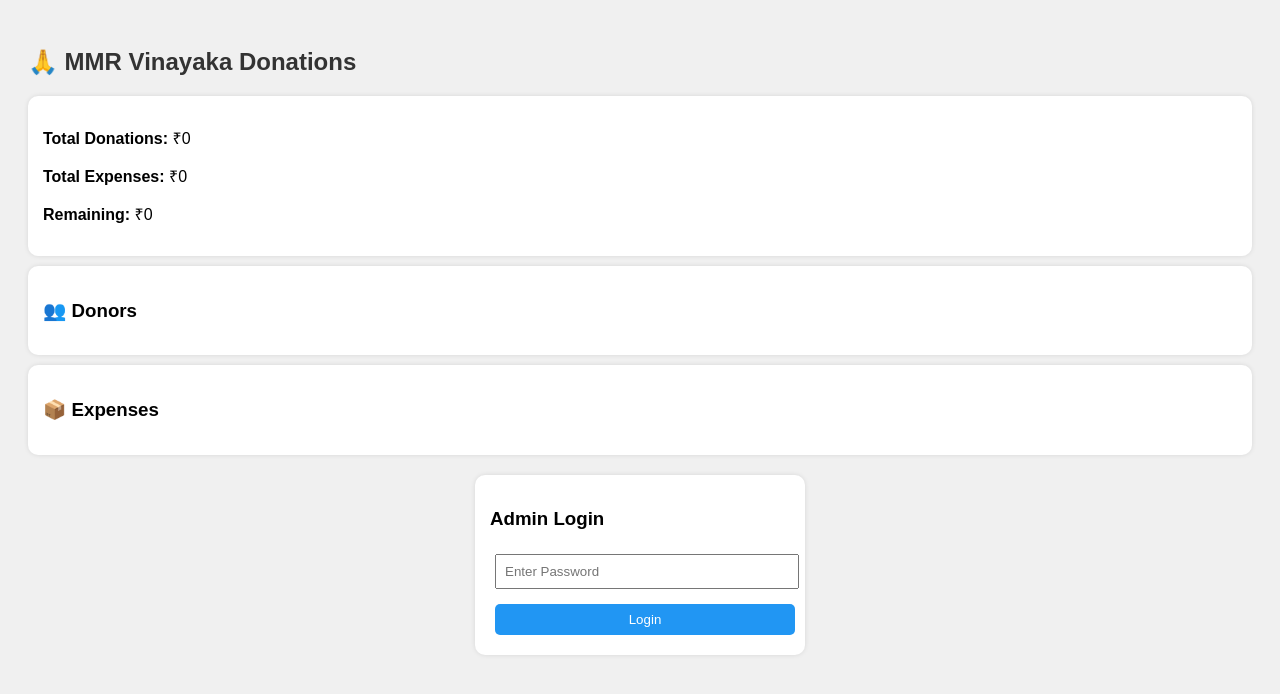
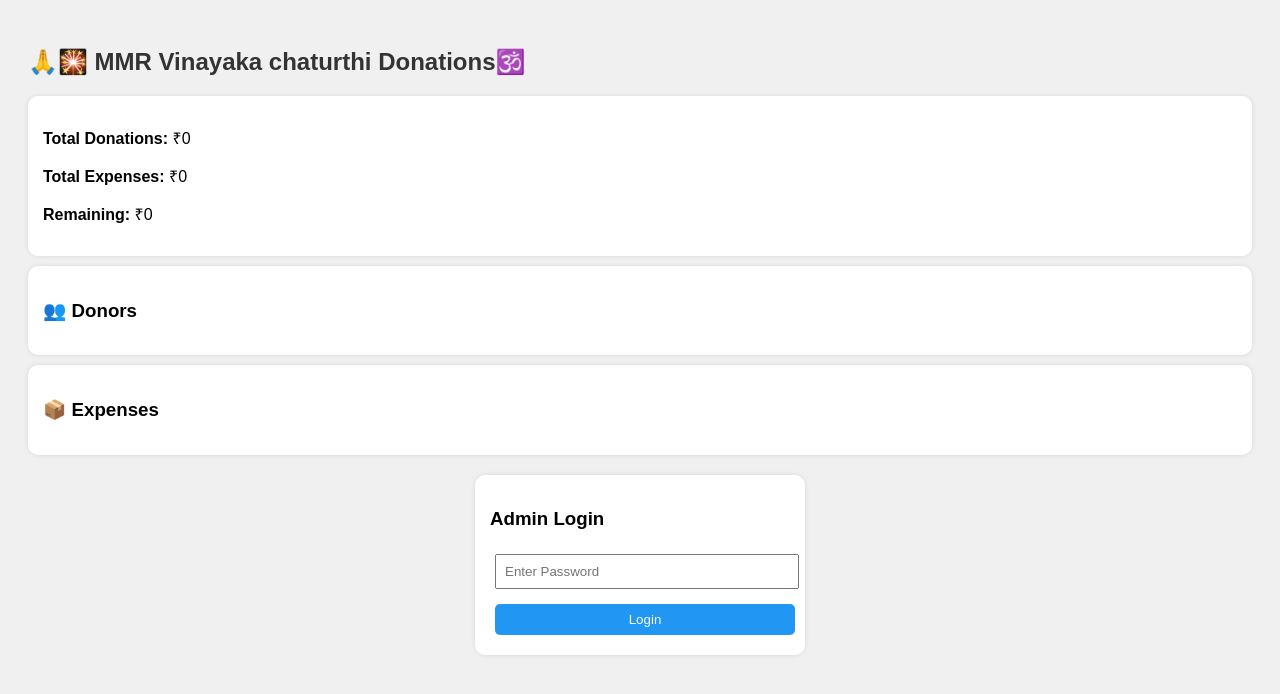
Before and after one commit to Sathishreddyambati/Doners-list, a plain HTML site: page index.html in a window 1280 px wide. Drawn offline with Linux system fonts and the light colour scheme.

Commit message:
Update index.html

```diff
--- a/index.html
+++ b/index.html
@@ -77,7 +77,7 @@
 </head>
 <body>
 
-  <h2>🙏 MMR Vinayaka Donations</h2>
+  <h2>🙏🎇 MMR Vinayaka chaturthi Donations🕉️</h2>
 
   <div class="section">
     <p><strong>Total Donations:</strong> ₹<span id="totalDonations">0</span></p>
```
